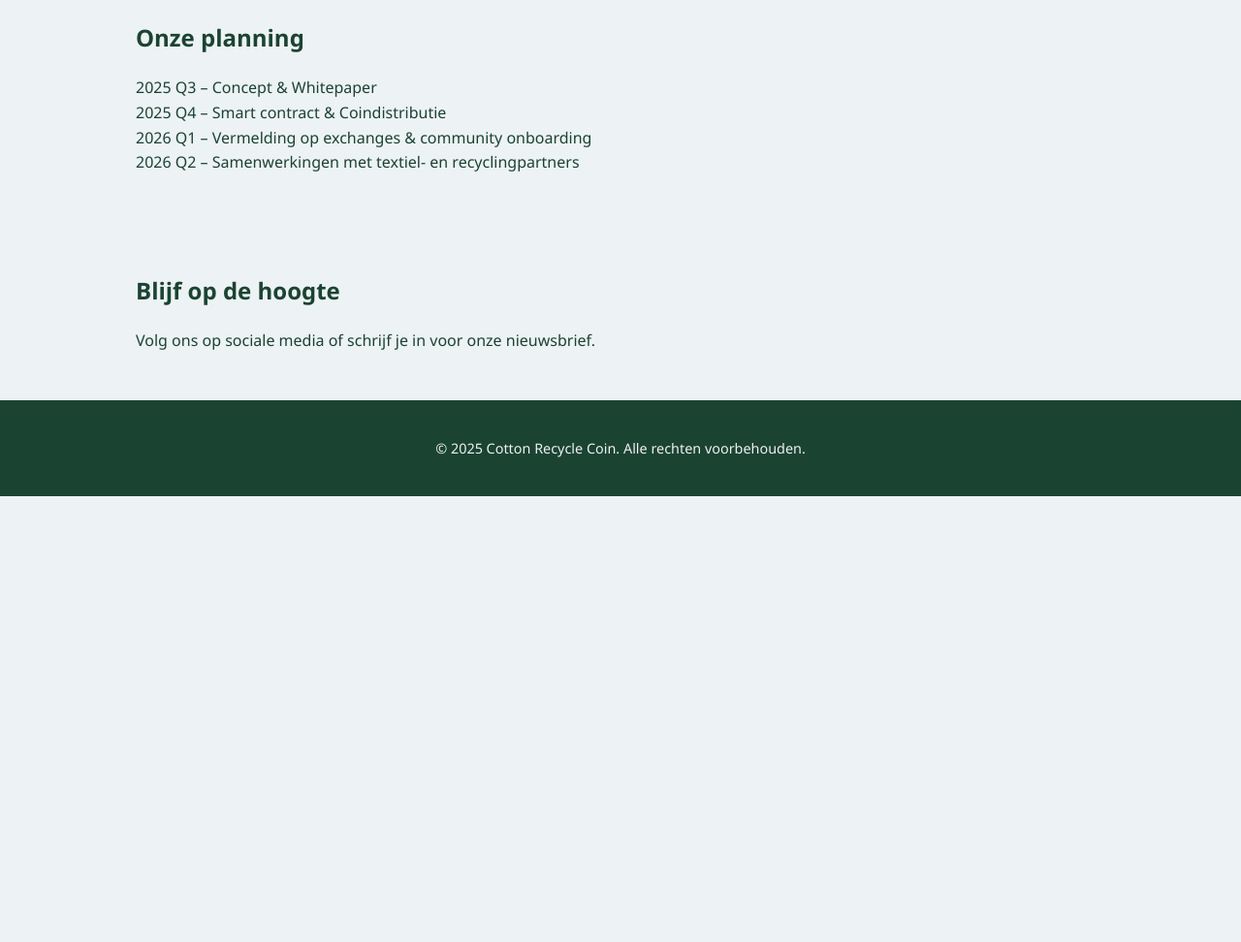
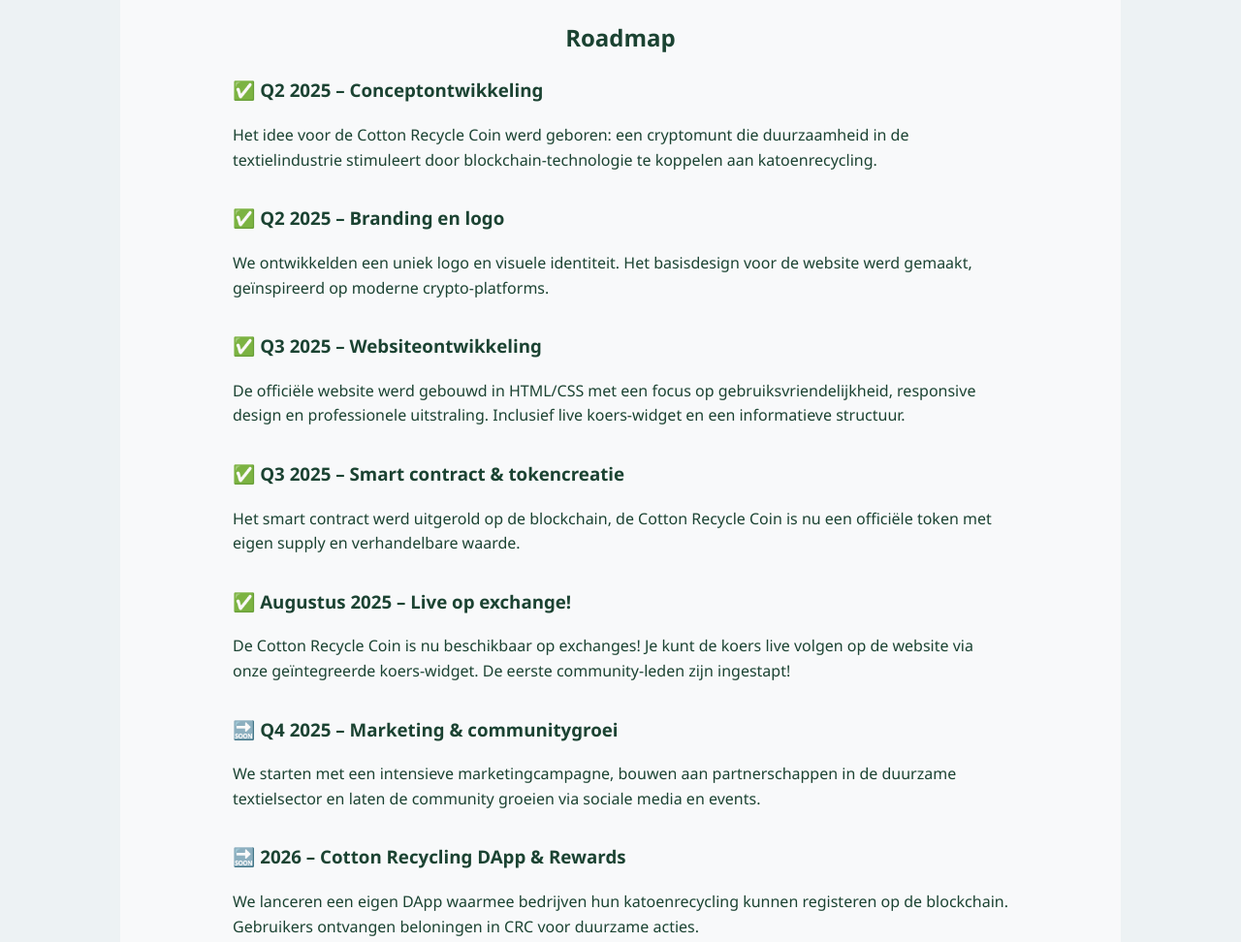
Before and after one commit to raymondschilperoort1-prog/cottonrecyclecoin, a plain HTML site: page index.html in a window 1280 px wide. Shown: the part 860-1832 px from the top of the page at 97% size. Before the commit the page ends 1372 px from the top, so only its background shows below. Drawn offline with Linux system fonts and the light colour scheme.

Commit message:
Update index.html

```diff
--- a/index.html
+++ b/index.html
@@ -117,13 +117,42 @@
   </div>
 </section>
 
-<section id="roadmap">
-  <h2>Onze planning</h2>
-  <p>2025 Q3 – Concept & Whitepaper<br>
-     2025 Q4 – Smart contract & Coindistributie<br>
-     2026 Q1 – Vermelding op exchanges & community onboarding<br>
-     2026 Q2 – Samenwerkingen met textiel- en recyclingpartners</p>
+<section id="roadmap" style="padding: 2rem 1rem; background: #f8f9fa;">
+  <h2 style="text-align: center;">Roadmap</h2>
+  <div style="max-width: 800px; margin: auto;">
+    <ul style="list-style: none; padding: 0;">
+      <li style="margin-bottom: 2rem;">
+        <h3>✅ Q2 2025 – Conceptontwikkeling</h3>
+        <p>Het idee voor de Cotton Recycle Coin werd geboren: een cryptomunt die duurzaamheid in de textielindustrie stimuleert door blockchain-technologie te koppelen aan katoenrecycling.</p>
+      </li>
+      <li style="margin-bottom: 2rem;">
+        <h3>✅ Q2 2025 – Branding en logo</h3>
+        <p>We ontwikkelden een uniek logo en visuele identiteit. Het basisdesign voor de website werd gemaakt, geïnspireerd op moderne crypto-platforms.</p>
+      </li>
+      <li style="margin-bottom: 2rem;">
+        <h3>✅ Q3 2025 – Websiteontwikkeling</h3>
+        <p>De officiële website werd gebouwd in HTML/CSS met een focus op gebruiksvriendelijkheid, responsive design en professionele uitstraling. Inclusief live koers-widget en een informatieve structuur.</p>
+      </li>
+      <li style="margin-bottom: 2rem;">
+        <h3>✅ Q3 2025 – Smart contract & tokencreatie</h3>
+        <p>Het smart contract werd uitgerold op de blockchain, de Cotton Recycle Coin is nu een officiële token met eigen supply en verhandelbare waarde.</p>
+      </li>
+      <li style="margin-bottom: 2rem;">
+        <h3>✅ Augustus 2025 – Live op exchange!</h3>
+        <p>De Cotton Recycle Coin is nu beschikbaar op exchanges! Je kunt de koers live volgen op de website via onze geïntegreerde koers-widget. De eerste community-leden zijn ingestapt!</p>
+      </li>
+      <li style="margin-bottom: 2rem;">
+        <h3>🔜 Q4 2025 – Marketing & communitygroei</h3>
+        <p>We starten met een intensieve marketingcampagne, bouwen aan partnerschappen in de duurzame textielsector en laten de community groeien via sociale media en events.</p>
+      </li>
+      <li>
+        <h3>🔜 2026 – Cotton Recycling DApp & Rewards</h3>
+        <p>We lanceren een eigen DApp waarmee bedrijven hun katoenrecycling kunnen registeren op de blockchain. Gebruikers ontvangen beloningen in CRC voor duurzame acties.</p>
+      </li>
+    </ul>
+  </div>
 </section>
+
 
 <section id="contact">
   <h2>Blijf op de hoogte</h2>
```
